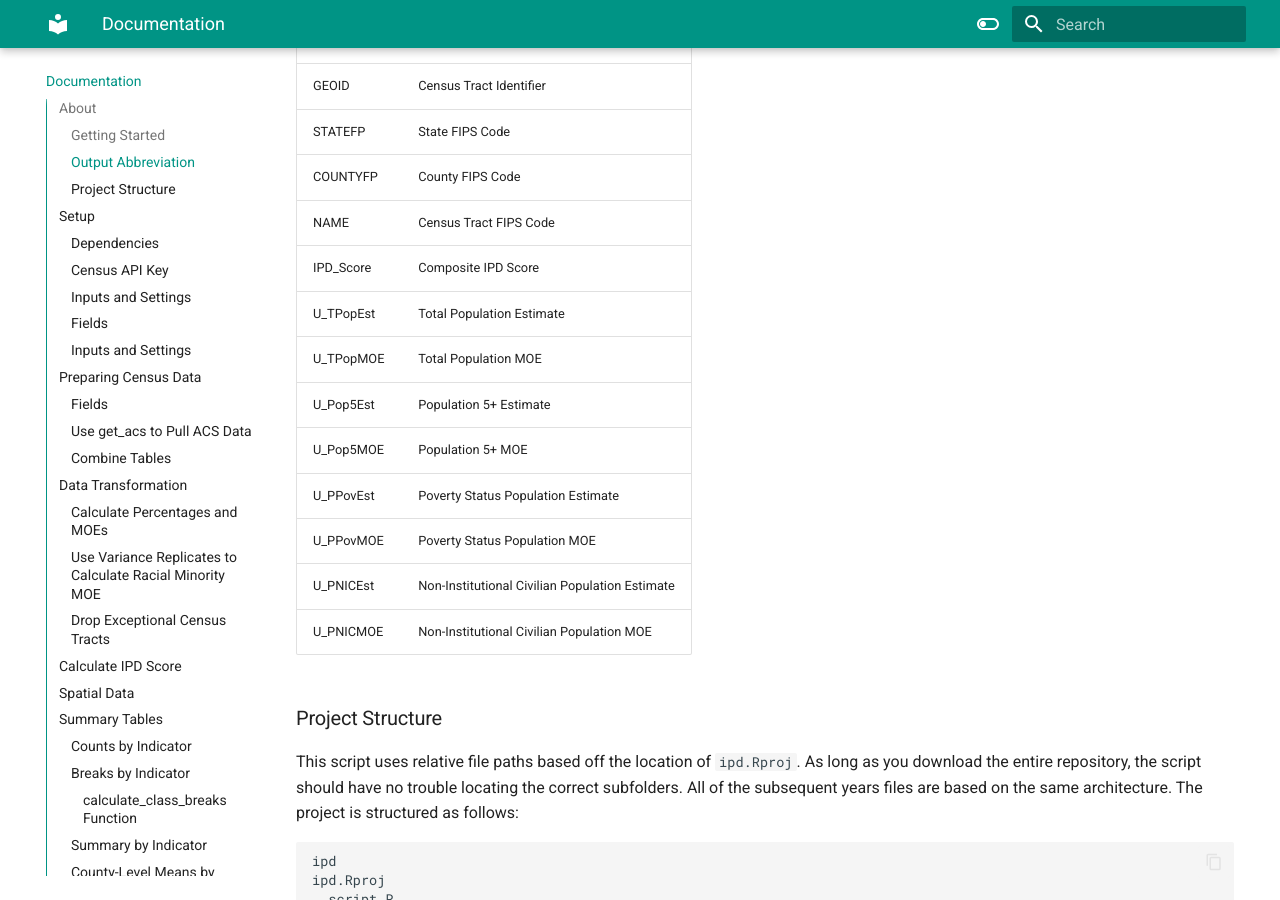
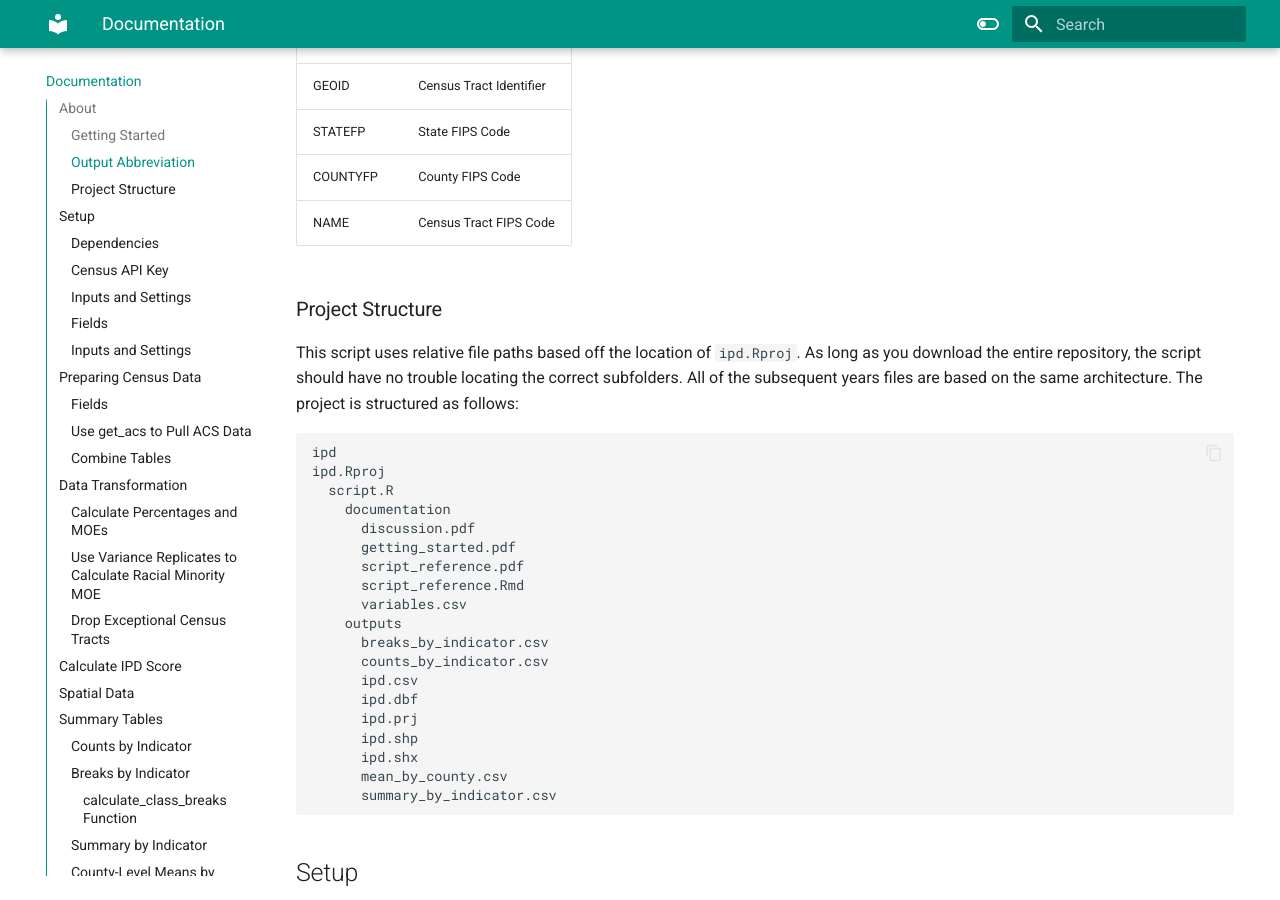
Before and after one commit to dvrpc/ipd, an MkDocs documentation site: the page built from docs/script_reference.md, in a window 1280 px wide and 900 px high, scrolled down 1208 px. Built offline with MkDocs 1.6.1 and Material for MkDocs 9.7.7, drawn with Linux system fonts in a browser that asks for light colours.

```diff
--- a/docs/script_reference.md
+++ b/docs/script_reference.md
@@ -31,15 +31,7 @@ Abbreviations of field names that you'll see in `outputs` *not* comprised of the
 | STATEFP      | State FIPS Code                                |
 | COUNTYFP     | County FIPS Code                               |
 | NAME         | Census Tract FIPS Code                         |
-| IPD_Score    | Composite IPD Score                            |
-| U_TPopEst    | Total Population Estimate                      |
-| U_TPopMOE    | Total Population MOE                           |
-| U_Pop5Est    | Population 5+ Estimate                         |
-| U_Pop5MOE    | Population 5+ MOE                              |
-| U_PPovEst    | Poverty Status Population Estimate             |
-| U_PPovMOE    | Poverty Status Population MOE                  |
-| U_PNICEst    | Non-Institutional Civilian Population Estimate |
-| U_PNICMOE    | Non-Institutional Civilian Population MOE      |
+
 
 ### Project Structure
 This script uses relative file paths based off the location of `ipd.Rproj`. As long as you download the entire repository, the script should have no trouble locating the correct subfolders. All of the subsequent years files are based on the same architecture. The project is structured as follows:
--- a/mkdocs.yml
+++ b/mkdocs.yml
@@ -2,11 +2,12 @@ site_name: IPD Documentation
 theme:
   name: material
   features:
-    - navigation.tabs
     - navigation.sections
     - toc.integrate
+    - toc.follow
     - navigation.top
     - navigation.path
+    - navigation.tabs
     - search.suggest
     - search.highlight
     - content.tabs.link
@@ -58,5 +59,4 @@ markdown_extensions:
   - pymdownx.tasklist:
       custom_checkbox: true
 nav:
-  - Home: index.md
   - Documentation: script_reference.md
```
Also changed, not shown: docs/index.md (deleted, +0 -27 lines).
